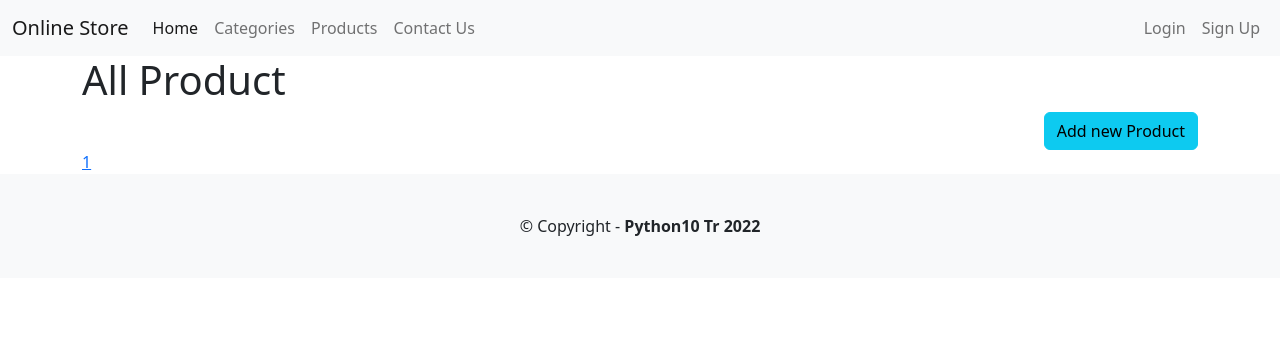
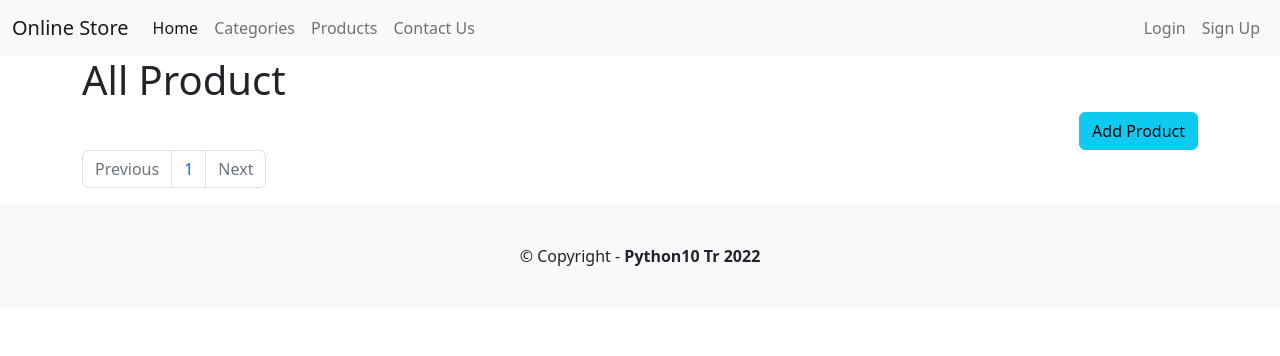
Before and after one commit to Eftiola/Online-Store, a Django app: page /product/ in a window 1280 px wide. Shown: the top 356 px of the page. Run offline with Django 4.2, Linux system fonts and the light colour scheme; data that the repository does not hold is empty.

Commit message:
Rewrite Pagination in views.py and product_list.html

```diff
--- a/core/settings.py
+++ b/core/settings.py
@@ -138,4 +138,4 @@ CRISPY_ALLOWED_TEMPLATE_PACKS = "bootstrap5"
 
 CRISPY_TEMPLATE_PACK = "bootstrap5"
 
-STATICFILES_DIRS = [os.path.join(BASE_DIR, "static")]
+# STATICFILES_DIRS = [os.path.join(BASE_DIR, "static")]
--- a/products/forms.py
+++ b/products/forms.py
@@ -9,5 +9,5 @@ class ProductForm(ModelForm):
     class Meta:
         model = Product
         fields = [
-            'title', 'description','slug', 'category', 'price','product_type'
+            'title', 'description','slug', 'photo', 'category', 'price','product_type'
         ]
--- a/products/templates/product_add.html
+++ b/products/templates/product_add.html
@@ -1,5 +1,5 @@
 {% extends "base.html" %} {% load crispy_forms_tags %} {% block content %}
-<form action="" method="POST">
+<form action="" method="POST" enctype="multipart/form-data">
   {% csrf_token %} {{ form|crispy }}
   <button type="submit" class="btn btn-primary">Save</button>
 </form>
--- a/products/templates/product_details.html
+++ b/products/templates/product_details.html
@@ -18,6 +18,9 @@
   <div class="product-item">
     <p class="product-description">{{ product.description }}</p>
     <p class="product-price">${{ product.price }}</p>
+    {% if product.photo %}
+    <img class="product-photo" src="{{product.photo.url}}" width="200" />
+    {%endif%}
   </div>
 </div>
 
--- a/products/templates/product_list.html
+++ b/products/templates/product_list.html
@@ -2,21 +2,59 @@
 <h1>All Product</h1>
 
 <div class="d-grid gap-2 d-md-flex justify-content-md-end">
-  <a class="btn btn-info" href="{% url 'product_add' %}">Add new Product</a>
+  <a class="btn btn-info" href="{% url 'product_add' %}">Add Product</a>
 </div>
 
-{% for page in page_obj.paginator.page_range %}
-<a href="{% url 'product_list' %}?page={{ page }}">{{ page }}</a>
-{% endfor %}
+<div>
+  <nav aria-label="Page navigation example">
+    <ul class="pagination">
+      <li
+        class="page-item{% if not page_obj.has_previous %} disabled{% endif %}"
+      >
+        <a
+          class="page-link"
+          href="{% if page_obj.has_previous %}?page={{ page_obj.previous_page_number }}{% endif %}"
+          >Previous</a
+        >
+      </li>
+      {% for page in page_obj.paginator.page_range %}
+      <li class="page-item">
+        {% if page == paginator.ELLIPSIS %}
+        <span class="page-link disabled">{{ page }}</span>
+        {% else %}
+        <a class="page-link" href="?page={{ page }}">{{ page }}</a>
+        {% endif %}
+      </li>
+      {% endfor %}
+      <li class="page-item{% if not page_obj.has_next %} disabled{% endif %}">
+        <a
+          class="page-link"
+          href="{% if page_obj.has_next %}?page={{ page_obj.next_page_number }}{% endif %}"
+          >Next</a
+        >
+      </li>
+    </ul>
+  </nav>
+</div>
 
-<section class="product-list">
+<br />
+<div class="row row-cols-1 row-cols-md-3 g-4">
   {% for product in page_obj %}
-  <div class="product-item">
-    <a href="{% url 'product_details' pk=product.pk %}">{{ product.title }}</a>
-    <p class="product-item-description">{{ product.description }}</p>
-    <p class="product-item-price">${{ product.price }}</p>
+  <div class="card mt-2">
+    <div>
+      <br />
+      <div class="card-body">
+        <a href="{% url 'product_details' pk=product.pk %}">
+          <h5 class="card-title fw-bold">{{ product.title }}</h5></a
+        >
+        {% if product.photo %}
+        <img class="card-img-top" src="{{product.photo.url}}" width="200" />
+        {%endif%}
+        <p class="card-text">{{product.description|truncatewords:30 }}</p>
+      </div>
+    </div>
   </div>
   {% endfor %}
-</section>
+</div>
 
 {% endblock content %}
--- a/products/views.py
+++ b/products/views.py
@@ -7,23 +7,18 @@ from django.utils import timezone
 
 
 def get_products(request):
+    page_no = int(request.GET.get("page", "1"))
+    page_size = int(request.GET.get("size", "3"))
 
-    categories = Category.objects.all()
-    products = Product.objects.all()
-
-    try:
-        page_no = int(request.GET.get("page", "1"))
-    except ValueError:
-        page_no = 1
-
-    paginator = Paginator(products, per_page=4)
+    products = Product.objects.order_by('-id').all()
+    paginator = Paginator(products, page_size)
     page_obj = paginator.page(page_no)
 
-    return render(
-        request,
-        "product_list.html",
-        context={"categories": categories, "page_obj": page_obj},
-    )
+    return render(request, "product_list.html", context={
+        "products": products,
+        "paginator": paginator,
+        "page_obj": page_obj
+    })
 
 
 def get_product_details(request, pk):
```
